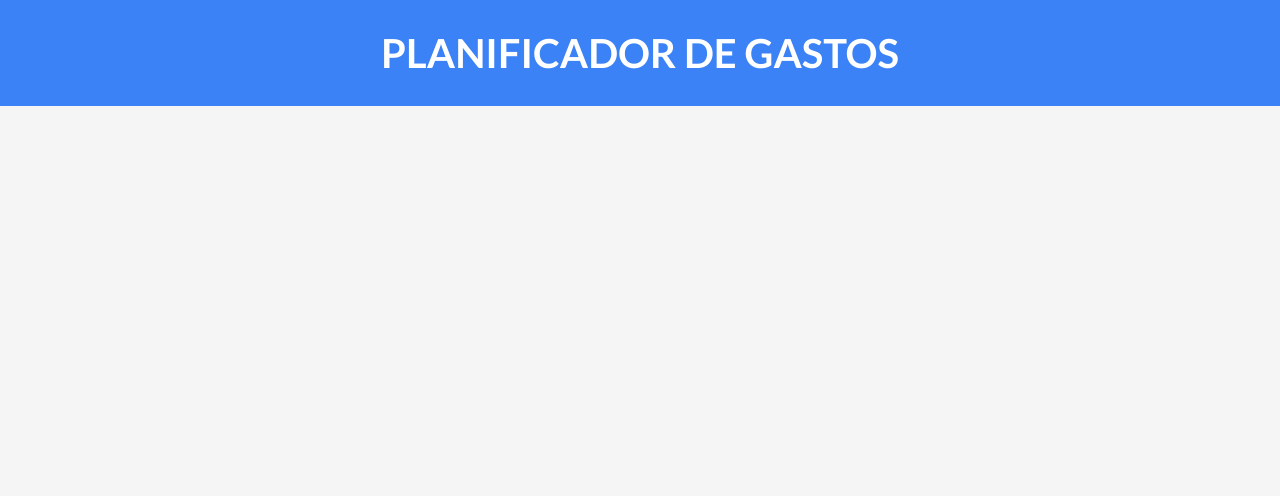
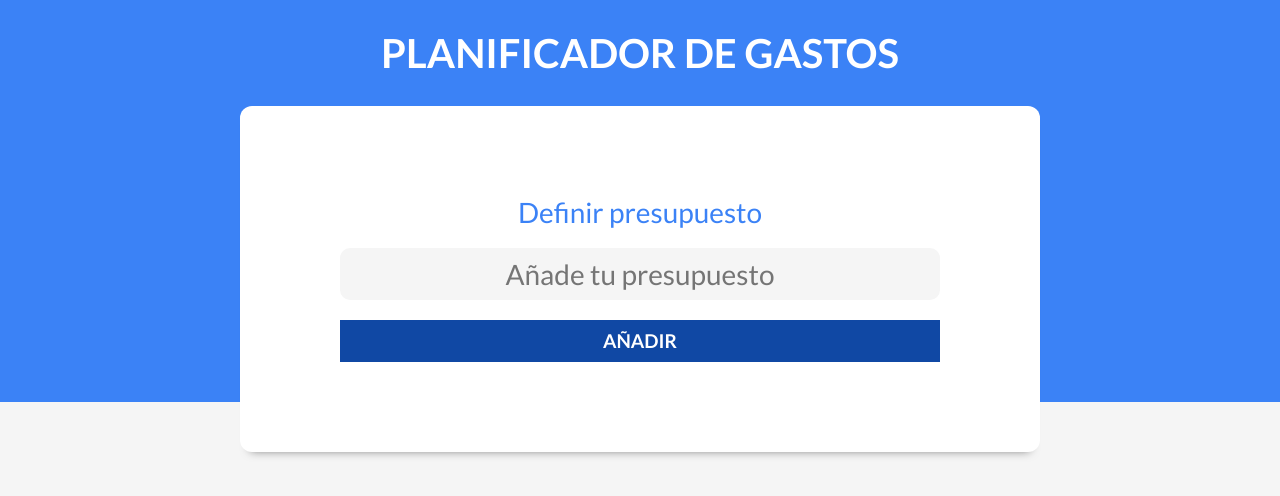
Before and after one commit to napsterh/control-presupuesto, a React (Vite) app: page / in a window 1280 px wide. Shown: the top 496 px of the page. Built offline with nearby package versions, Linux system fonts and the light colour scheme.

Commit message:
add text componentente nnuevo

```diff
--- a/src/components/Header.jsx
+++ b/src/components/Header.jsx
@@ -1,9 +1,12 @@
 import React from 'react'
+import NuevoPresupuesto from './NuevoPresupuesto'
 
 const Header = () => {
    return (
       <header>
          <h1>Planificador de gastos</h1>
+
+         <NuevoPresupuesto/>
       </header>
    )
 }
--- a/src/components/NuevoPresupuesto.jsx
+++ b/src/components/NuevoPresupuesto.jsx
@@ -2,7 +2,19 @@
 
 function NuevoPresupuesto() {
    return (
-      <div>NuevoPresupuesto</div>
+      <div className='contenedor-presupuesto contenedor sombra'>
+         <form className='formulario'>
+            <div className='campo'>
+               <label>Definir presupuesto</label>
+               <input
+                  className='nuevo-presupuesto'
+                  type="text"
+                  placeholder='Añade tu presupuesto'
+               />
+            </div>
+            <input type="submit" value="Añadir"/>
+         </form>
+      </div>
    )
 }
 
```
